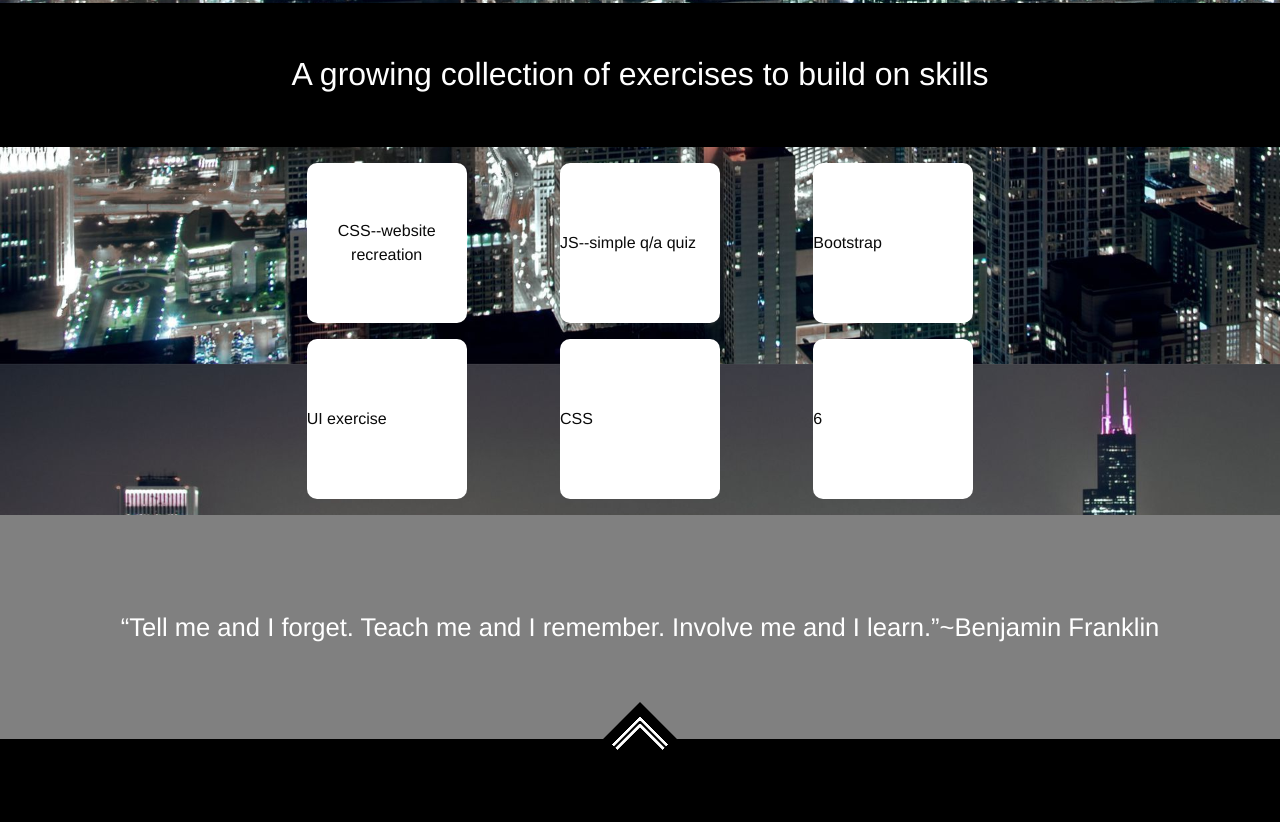
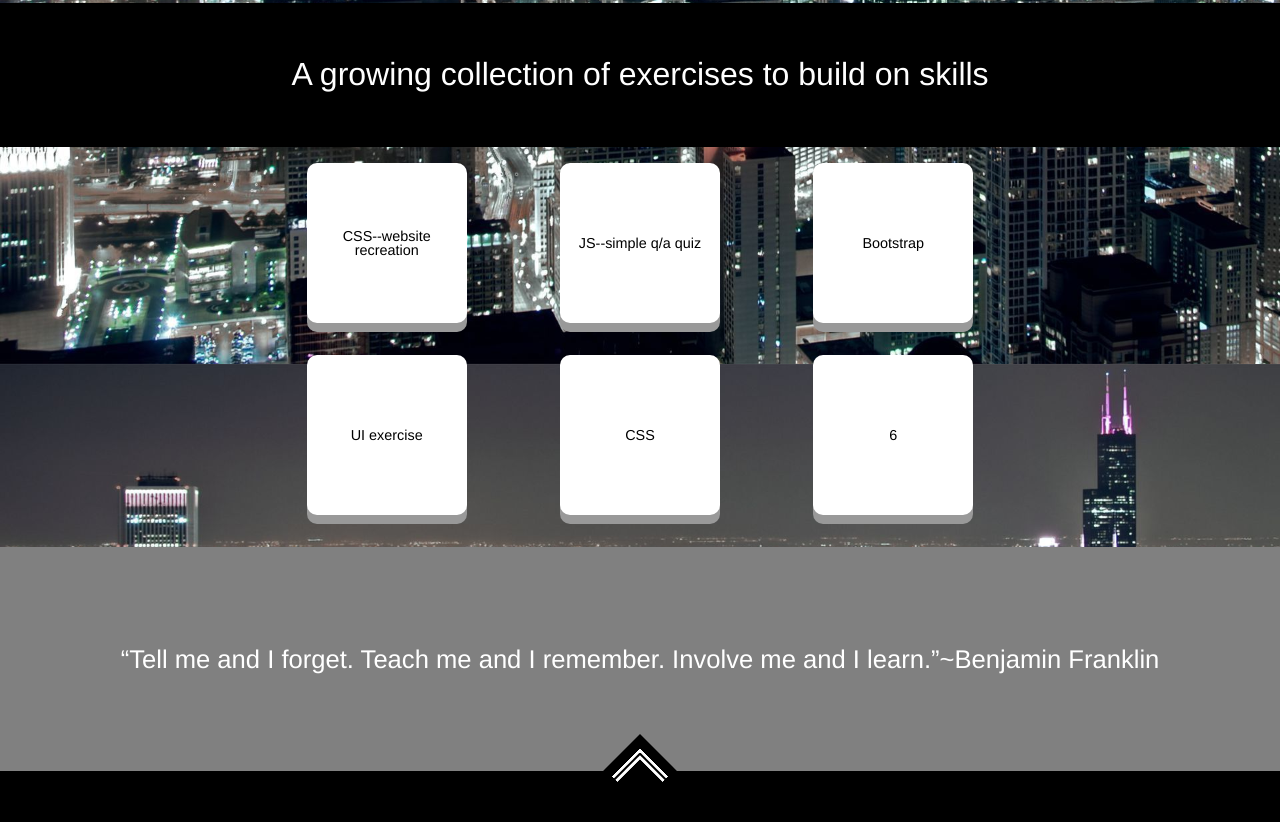
Before and after one commit to chitownhope/chitownhope.github.io, a plain HTML site: page portfolio-deux/index.html in a window 1280 px wide. Shown: the part 2036-2858 px from the top of the page. Drawn offline with Linux system fonts and the light colour scheme.

Commit message:
added shadow to smaller button tiles

```diff
--- a/portfolio-deux/css/app.css
+++ b/portfolio-deux/css/app.css
@@ -88,7 +88,10 @@ div.small-6.columns.largerprojects-p {
 /*PROJECTS--smaller projects
 ***********************************************************************************************/
 p#skills {
-	margin-bottom:1rem;
+	/*border-bottom:white double 1rem;
+	margin-bottom: 1rem;
+
+	padding-bottom: 0px;*/
 	height: 9rem;
 	display: flex;
 	justify-content: center;
@@ -98,7 +101,7 @@ p#skills {
 	font-size: 2rem;
 }
 
-div.small-6.center.columns.tiles {
+div.small-6.center.columns.tiles.button{
 	background-color: white;
 	height: 10rem;
 	width: 10rem;
@@ -106,14 +109,35 @@ div.small-6.center.columns.tiles {
 	display: flex;
 	justify-content: space-between;
 	align-items: center;
-	text-align: center;
+	/*text-align: center;*/
 
+	/*
+    background-color: #4CAF50;*/
+    cursor: pointer;
+	outline: none;
+	color:black;
+	border: none;
+	box-shadow: 0 9px #999;
 }
+
+div.small-6.center.columns.tiles.button:hover {background-color: #EDEDE7}
+div.small-6.center.columns.tiles.button:active {
+	background: #EDEDE7;
+	box-shadow: 0 5px #4F4F4D;
+	transform: translateY(4px);
+}
+
+div.tiles-content{
+	margin-left: auto;
+    margin-right: auto;
+}
+
 div#smallerprojects-row1.row.small-8.center {
 	margin-top: 1rem;
 	margin-bottom: 1rem;
 	display: flex;
 	justify-content: space-between;
+	align-items: center;
 }
 
 div#smallerprojects-row2.row.small-8.center {
--- a/portfolio-deux/index.html
+++ b/portfolio-deux/index.html
@@ -67,27 +67,27 @@
     </div>
 
   <div id="smallerprojects-row1" class="row small-8 center">
-    <div class="small-6 center columns tiles">
-      <div><a href="chitownhope.github.io/deque-responsive/main.html"></a>CSS--website recreation</div>
+    <div class="small-6 center columns tiles button">
+      <div class="tiles-content" style="text-align:center;"><a href="chitownhope.github.io/deque-responsive/main.html"></a>CSS--website recreation</div>
     </div>
-         <div class="small-6 center columns tiles">
-      <div><a href="chitownhope.github.io/questionablegame/main.html"></a>JS--simple q/a quiz</div>
+         <div class="small-6 center columns tiles button">
+      <div class="tiles-content"><a href="chitownhope.github.io/questionablegame/main.html"></a>JS--simple q/a quiz</div>
     </div>
-       <div class="small-6 center columns tiles">
-     <div><a href="https://codepen.io/chitownhope/pen/jyNPWx"></a>Bootstrap</div>
+       <div class="small-6 center columns tiles button">
+     <div class="tiles-content"><a href="https://codepen.io/chitownhope/pen/jyNPWx"></a>Bootstrap</div>
     </div>
   </div>
 
  <div id="smallerprojects-row2" class="row small-8 center">
- <div class="small-6 center columns tiles">
-    <div><a href="https://codepen.io/chitownhope/pen/jyNPWx"></a>UI exercise</div>
+ <div class="small-6 center columns tiles button">
+    <div class="tiles-content"><a href="https://codepen.io/chitownhope/pen/jyNPWx"></a>UI exercise</div>
   </div>
-    <div class="small-6 center columns tiles">
-    <div><a href="https://codepen.io/chitownhope/pen/apKaEW"></a>CSS</div>
+    <div class="small-6 center columns tiles button">
+    <div class="tiles-content"><a href="https://codepen.io/chitownhope/pen/apKaEW"></a>CSS</div>
   </div>
-    <div class="small-6 center columns tiles">
+    <div class="small-6 center columns tiles button">
 
-    <div>6</div>
+    <div class="tiles-content">6</div>
   </div>
 </div>
 
```
